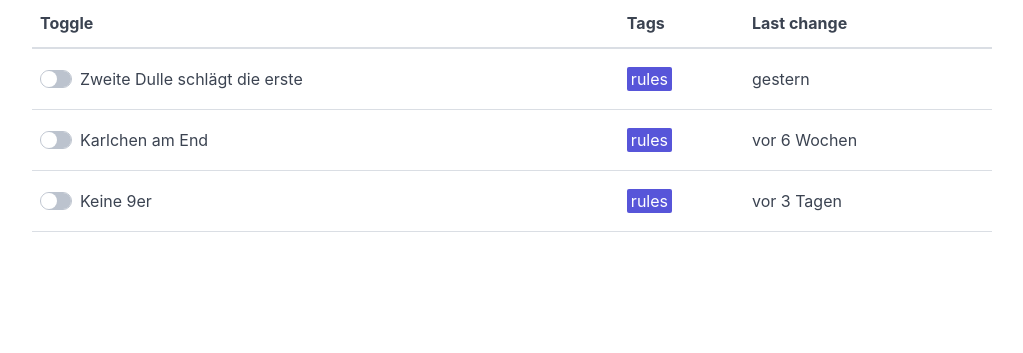
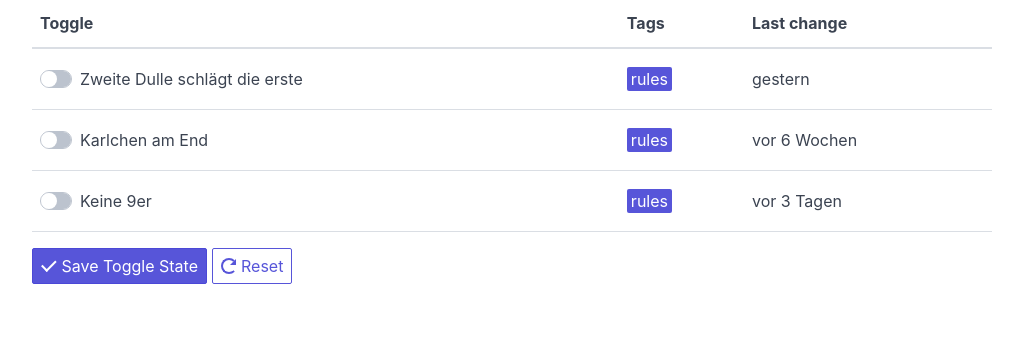
Before and after one commit to hamvocke/doppelkopf, a Flask app: page /admin/toggles in a window 1280 px wide. Shown: the part 261-614 px from the top of the page, without its empty margins (128-1151 px from the left). Run offline with Flask 2, Linux system fonts and the light colour scheme.

Commit message:
add buttons to toggle view

```diff
--- a/backend/static/admin.css
+++ b/backend/static/admin.css
@@ -7,3 +7,8 @@
 .breadcrumb {
   margin: 0 0 2em 0;
 }
+
+
+.buttons {
+  margin: 16px 0;
+}
--- a/backend/templates/admin/toggles.html
+++ b/backend/templates/admin/toggles.html
@@ -74,5 +74,18 @@ Toggles
       </td>
     </tr>
   </table>
+
+
+  <div class="columns">
+    <div class="column buttons">
+    <button class="btn btn-primary">
+      <i class="icon icon-check"></i> Save Toggle State
+    </button>
+
+    <button class="btn">
+      <i class="icon icon-refresh"></i> Reset
+    </button>
+    </div>
+  </div>
 </form>
 {% endblock %}
```
